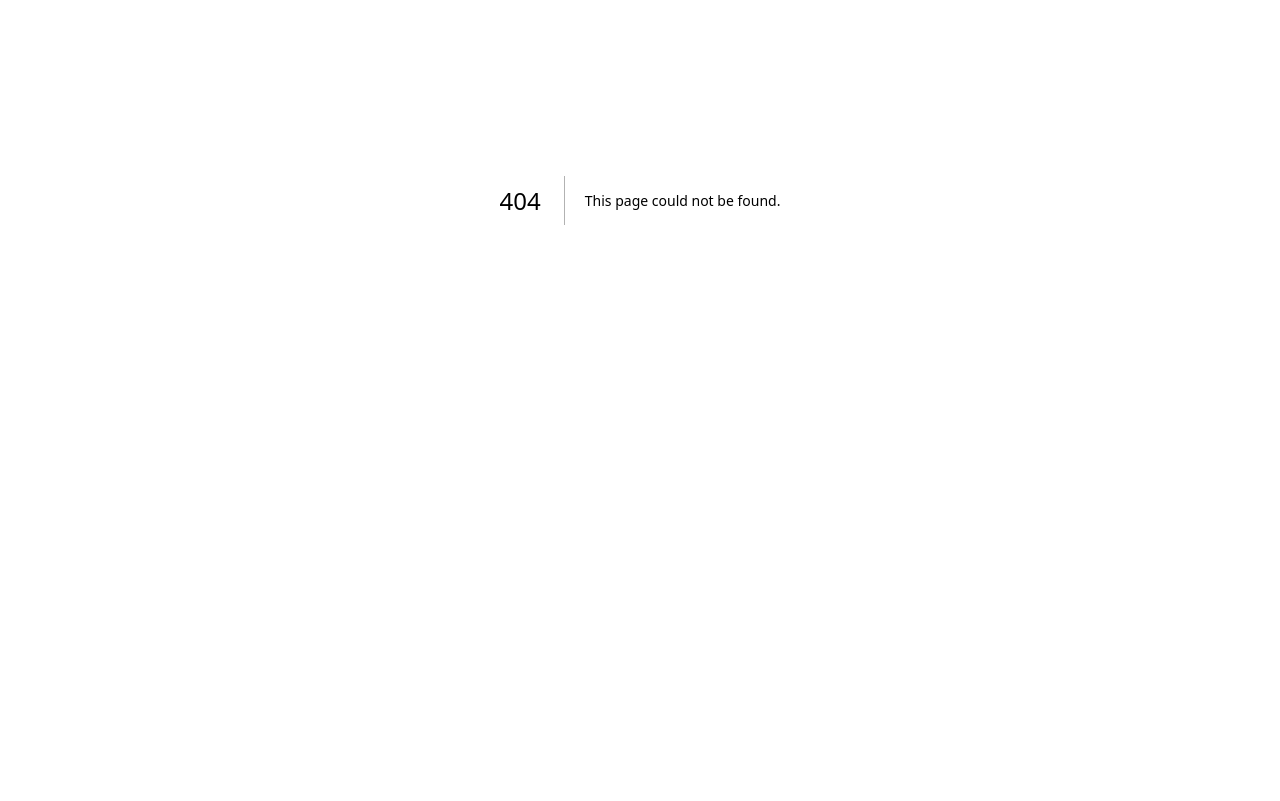
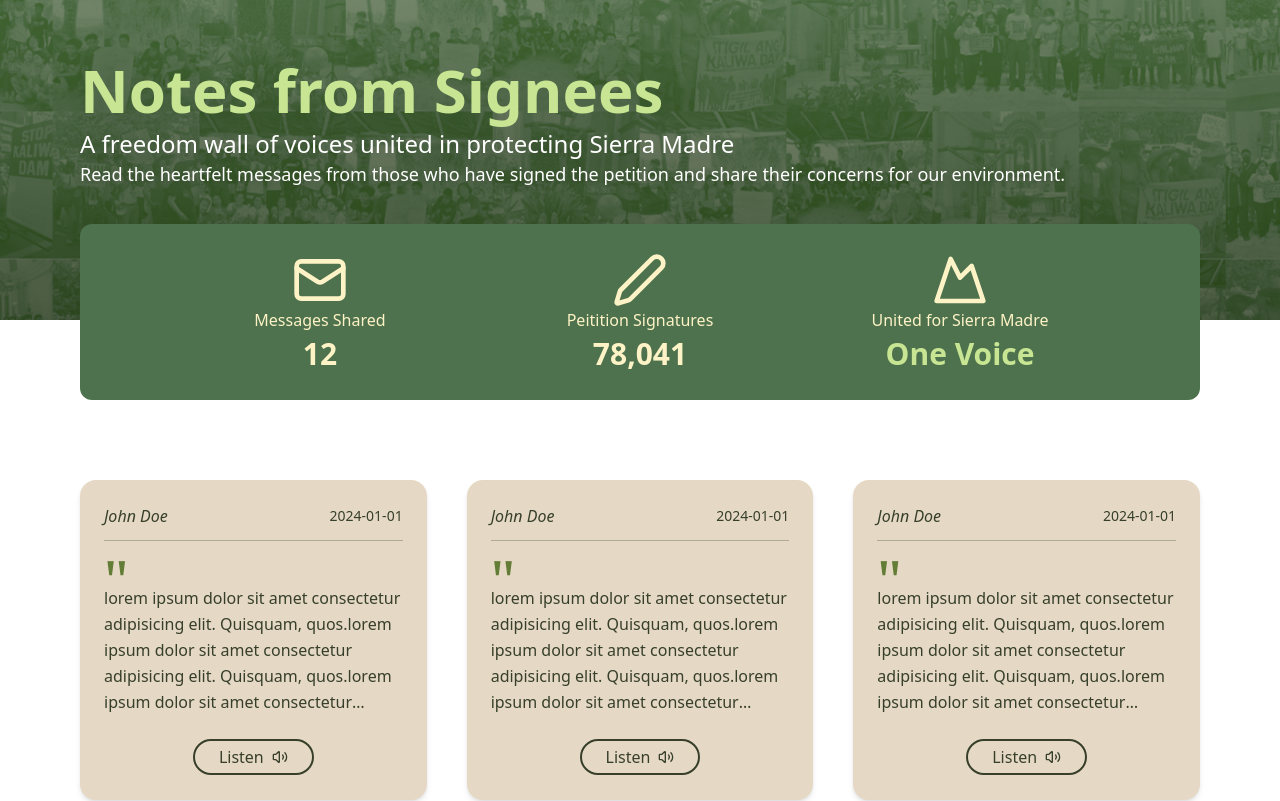
Before and after one commit to genna-cervantes/ssm-prod, a Next.js app: page /signee-notes in a window 1280 px wide. Before the commit this address had no page. Shown: the part 200-1001 px from the top of the page. Before the commit the page ends 800 px from the top, so only its background shows below. Built offline with nearby package versions, Linux system fonts and the light colour scheme.

Commit message:
signee notes fe

```diff
--- a/src/app/globals.css
+++ b/src/app/globals.css
@@ -31,3 +31,11 @@
 .font-roboto {
   font-family: var(--font-roboto), ui-sans-serif, system-ui, sans-serif;
 }
+
+.bg-signee-notes-main {
+  background-image: url('/assets/signee-notes-main.png');
+}
+
+.bg-signee-notes-add-your-voice {
+  background-image: url('/assets/signee-notes-add-your-voice.png');
+}
--- /dev/null
+++ b/src/app/signee-notes/_components/SigneeNote.tsx
@@ -0,0 +1,35 @@
+import { Speaker, Volume2 } from "lucide-react";
+
+interface SigneeNoteProps {
+    name?: string;
+    date: string;
+    message: string;
+}
+
+const SigneeNote = ({ name = "Anonymous", date, message }: SigneeNoteProps) => {
+    return (
+        <div className="bg-brown-2 rounded-2xl p-6 max-w-sm shadow-md h-80">
+            <div className="flex justify-between items-center mb-3">
+                <span className="text-green-7 italic">{name}</span>
+                <span className="text-green-7 text-sm">{date}</span>
+            </div>
+
+            <hr className="border-green-7/30 mb-10" />
+
+            <div className="text-green-5 text-6xl font-serif leading-0 mb-1">"</div>
+
+            <p className="text-green-7 leading-relaxed mb-6 line-clamp-5">
+                {message}
+            </p>
+
+            <div className="flex justify-center">
+                <button className="flex items-center gap-2 px-6 py-1 border-2 border-green-7 rounded-full text-green-7 hover:bg-green-7/10 transition-colors">
+                    <span>Listen</span>
+                    <Volume2 className='w-4 h-4' />
+                </button>
+            </div>
+        </div>
+    )
+}
+
+export default SigneeNote;
--- /dev/null
+++ b/src/app/signee-notes/page.tsx
@@ -0,0 +1,73 @@
+import { Header } from '../_components/Header'
+import { Mail, Mountain, Pen } from 'lucide-react'
+import Footer from '../_components/Footer'
+import SigneeNote from './_components/SigneeNote'
+import Link from 'next/link'
+
+const SigneeNotesPage = () => {
+  return (
+    <div className="w-full ">
+        <Header
+            variant='filled'
+            noMargin
+         />
+
+        <section className="flex flex-col w-full px-20 pt-40 pb-20 min-h-[40dvh] lg:min-h-[420px] bg-cover bg-center bg-no-repeat bg-signee-notes-main">
+            <h1 className={`text-6xl font-bold drop-shadow-2xl text-green-2`}>Notes from Signees</h1>
+            <h3 className={`text-2xl pt-2 text-white drop-shadow-xl`}>A freedom wall of voices united in protecting Sierra Madre</h3>
+            <p className={`text-lg text-white drop-shadow-md`}>Read the heartfelt messages from those who have signed the petition and
+            share their concerns for our environment.</p>
+        </section>
+
+        <div className='w-full px-20 -mt-24'>
+            <div className='flex justify-around bg-green-6 px-20 py-6 rounded-xl w-full h-44'>
+                <div className='w-1/3 text-amber-100 flex flex-col items-center justify-center'>
+                    <Mail className='w-14 h-14' />
+                    <p>Messages Shared</p>
+                    <p className='pt-1 text-3xl font-semibold'>12</p>
+                </div>
+                <div className='w-1/3 text-amber-100 flex flex-col items-center justify-center'>
+                    <Pen className='w-14 h-14' />
+                    <p>Peitition Signatures</p>
+                    <p className='pt-1 text-3xl font-semibold'>78,041</p>
+                </div>
+                <div className='w-1/3 text-amber-100 flex flex-col items-center justify-center'>
+                    <Mountain className='w-14 h-14' />
+                    <p>United for Sierra Madre</p>
+                    <p className='pt-1 text-3xl text-green-2 font-semibold'>One Voice</p>
+                </div>
+
+            </div>
+        </div>
+
+        <section className='w-full px-20 py-20 grid grid-cols-1 md:grid-cols-2 lg:grid-cols-3 gap-10'>
+            <SigneeNote name="John Doe" date="2024-01-01" message="lorem ipsum dolor sit amet consectetur adipisicing elit. Quisquam, quos.lorem ipsum dolor sit amet consectetur adipisicing elit. Quisquam, quos.lorem ipsum dolor sit amet consectetur adipisicing elit. Quisquam, quos." />
+            <SigneeNote name="John Doe" date="2024-01-01" message="lorem ipsum dolor sit amet consectetur adipisicing elit. Quisquam, quos.lorem ipsum dolor sit amet consectetur adipisicing elit. Quisquam, quos.lorem ipsum dolor sit amet consectetur adipisicing elit. Quisquam, quos." />
+            <SigneeNote name="John Doe" date="2024-01-01" message="lorem ipsum dolor sit amet consectetur adipisicing elit. Quisquam, quos.lorem ipsum dolor sit amet consectetur adipisicing elit. Quisquam, quos.lorem ipsum dolor sit amet consectetur adipisicing elit. Quisquam, quos." />
+
+            {/* optional load more */}
+        </section>
+
+        <section className="flex flex-col w-full items-center justify-center min-h-[40dvh] lg:min-h-[500px] bg-cover bg-center bg-no-repeat bg-signee-notes-add-your-voice">
+            <div className='mb-8 flex flex-col items-center'>
+                <h1 className='text-amber-100 font-bold text-6xl'>Add your
+                    <span className='italic font-serif text-green-2'>Voice</span>
+                </h1>
+                <p className='text-center text-white text-lg'>Sign the petition and share your message about why Sierra Madre matters to you. <br />
+                Your voice can make a difference.</p>
+            </div>
+
+            <Link href='/sign' className='px-6 py-2 bg-green-6 text-white rounded-md'>Sign the Petition</Link>
+
+        </section>
+
+        <Footer />
+
+
+
+
+    </div>
+  )
+}
+
+export default SigneeNotesPage
```
Also changed, not shown: public/assets/signee-notes-add-your-voice.png (added), public/assets/signee-notes-main.png (added).
